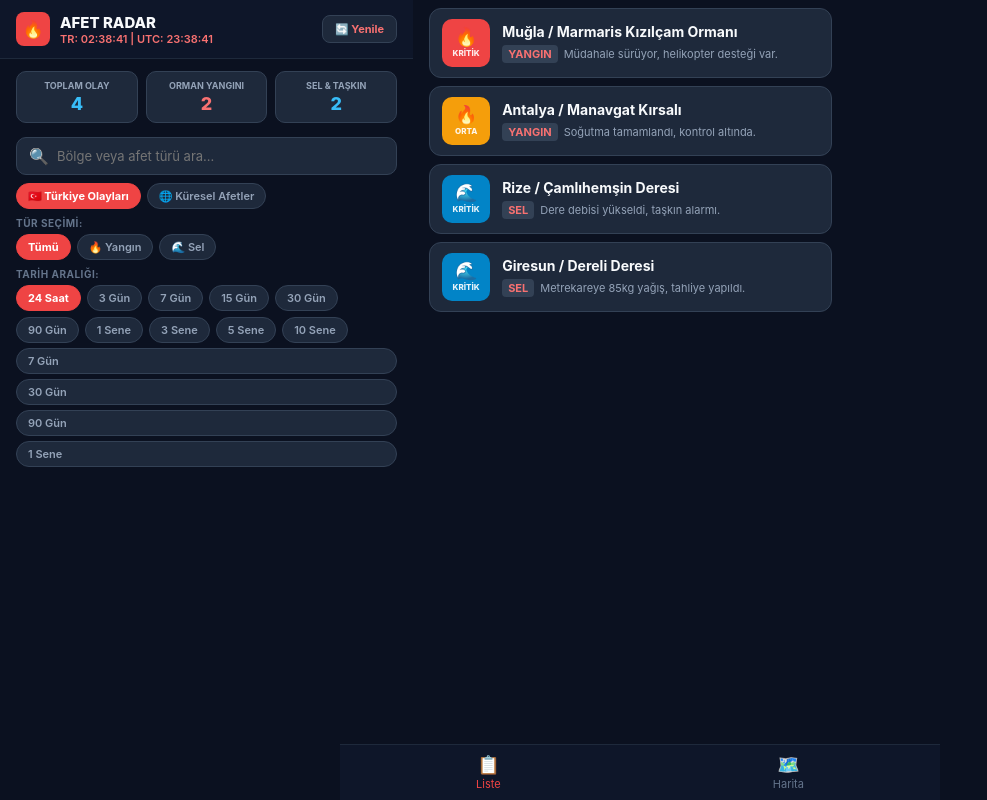
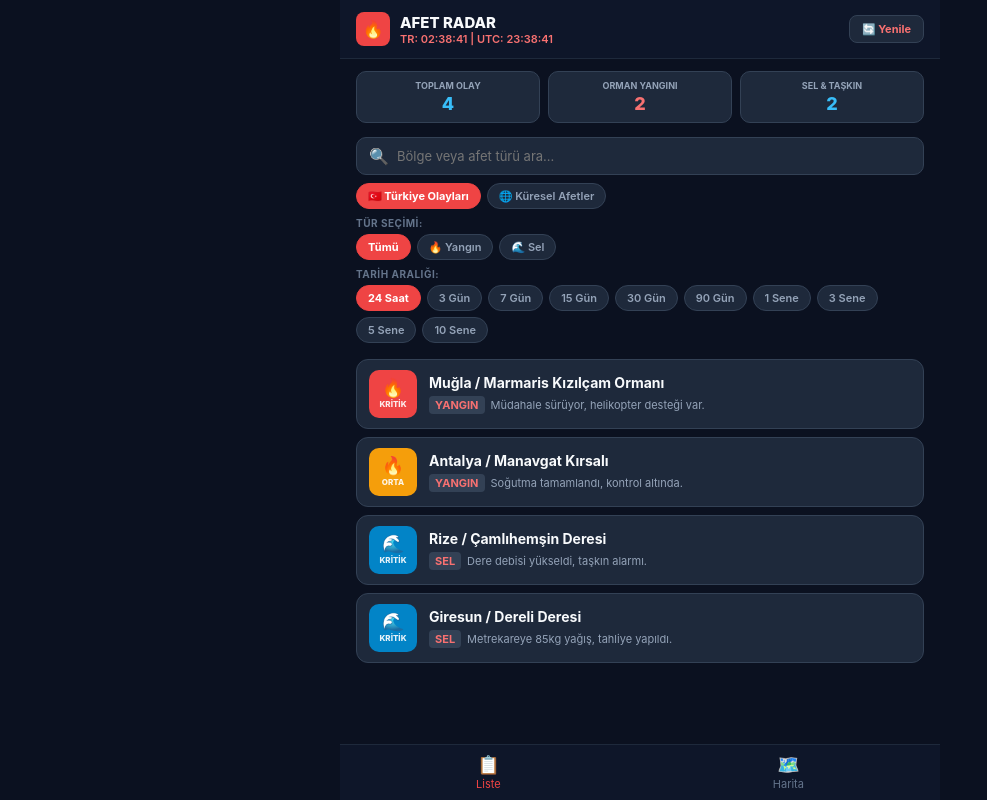
Before and after one commit to said19605353gemini-cell/AfetTakipApp, a website: page index.html in a window 1280 px wide. Shown: the whole page, without its empty margins (0-987 px from the left). Drawn offline with nearby package versions, Linux system fonts and the light colour scheme.

Commit message:
fix: HTML tag ve div hiyerarsisi kusursuz esitlendi

```diff
--- a/index.html
+++ b/index.html
@@ -459,11 +459,6 @@
                         <div class="pill" onclick="setTimeRange(1825, this)">5 Sene</div>
                         <div class="pill" onclick="setTimeRange(3650, this)">10 Sene</div>
                     </div>
-                        <div class="pill" onclick="setTimeRange(7, this)">7 Gün</div>
-                        <div class="pill" onclick="setTimeRange(30, this)">30 Gün</div>
-                        <div class="pill" onclick="setTimeRange(90, this)">90 Gün</div>
-                        <div class="pill" onclick="setTimeRange(365, this)">1 Sene</div>
-                    </div>
                 </div>
             </div>
 
```
Also changed, not shown: www/index.html (+0 -5 lines).
